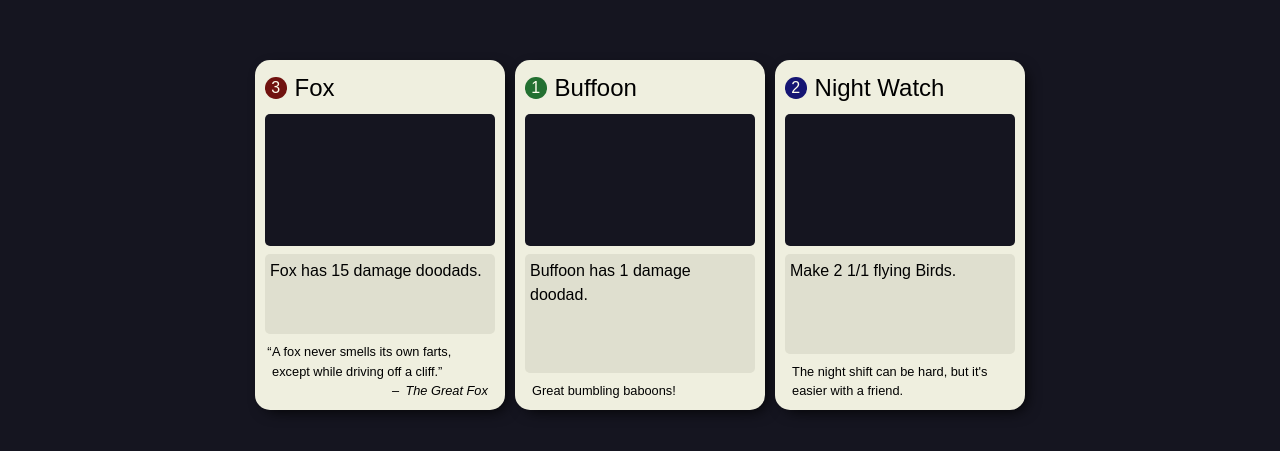
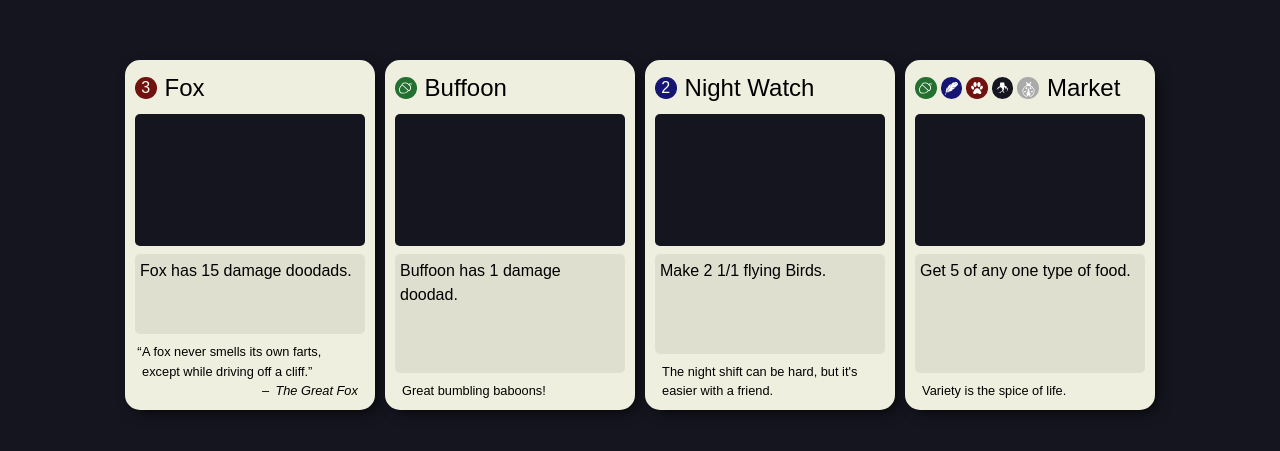
Before and after one commit to jparoz/play-woodland, a plain HTML site: page index.html in a window 1280 px wide. Shown: the part 165-616 px from the top of the page. Drawn offline with Linux system fonts and the light colour scheme.

Commit message:
Improve cost display; add 1-cost icons

```diff
--- a/index.html
+++ b/index.html
@@ -21,7 +21,7 @@
 
             <div class="card">
                 <header>
-                    <span class="cost green">1</span>
+                    <span class="cost green"></span>
                     <span class="name">Buffoon</span>
                 </header>
                 <div class="image"></div>
@@ -39,6 +39,21 @@
                 <footer>The night shift can be hard,
                     but it's easier with a friend.</footer>
             </div>
+
+            <div class="card">
+                <header>
+                    <span class="cost green"></span>
+                    <span class="cost blue"></span>
+                    <span class="cost red"></span>
+                    <span class="cost black"></span>
+                    <span class="cost neutral"></span>
+                    <span class="name">Market</span>
+                </header>
+                <div class="image"></div>
+                <div class="text">Get 5 of any one type of food.</div>
+                <footer>Variety is the spice of life.</footer>
+            </div>
+
         </div>
     </body>
 </html>
--- a/style.css
+++ b/style.css
@@ -7,10 +7,10 @@
 /* variables */
 :root {
 
-    --green       : #237031;
-    --blue        : #151573;
-    --red         : #70120f;
-    --grey        : #aaaaaa;
+    --green:        #237031;
+    --blue:         #151573;
+    --red:          #70120f;
+    --grey:         #aaaaaa;
 
     --black:        #151520;
 
@@ -34,7 +34,9 @@ body {
     height: 100%;
     display: flex;
     align-items: center;
+    align-content: center;
     justify-content: center;
+    flex-wrap: wrap;
 
     gap: 10px;
 }
@@ -70,7 +72,7 @@ body {
 .card header {
     display: flex;
     align-items: center;
-    gap: 8px;
+    gap: 4px;
 }
 
 .card .cost {
@@ -85,18 +87,28 @@ body {
 
     border-radius: 50%;
 }
+
 .card .cost.green   { background-color: var(--green); }
 .card .cost.blue    { background-color: var(--blue ); }
 .card .cost.red     { background-color: var(--red  ); }
 .card .cost.black   { background-color: var(--black); }
 .card .cost.neutral { background-color: var(--grey ); }
 
+.card .cost:empty::before {
+    width:  60%;
+    height: 60%;
+}
+
+.card .cost.green:empty::before   { content: url(assets/acorn.svg); }
+.card .cost.blue:empty::before    { content: url(assets/feather.svg); }
+.card .cost.red:empty::before     { content: url(assets/paw.svg); }
+.card .cost.black:empty::before   { content: url(assets/roots.svg); }
+.card .cost.neutral:empty::before { content: url(assets/insect.svg); }
+
 .card .name {
     font-size: 1.5rem;
 
-    /* background-color: var(--bright-white); */
-    /* padding: 0px 10px; */
-    /* border-radius: 10px; */
+    padding: 0px 4px;
 
 }
 
```
Also changed, not shown: assets/acorn.svg (added), assets/feather.svg (added), assets/insect.svg (added), assets/paw.svg (added), assets/roots.svg (added).
